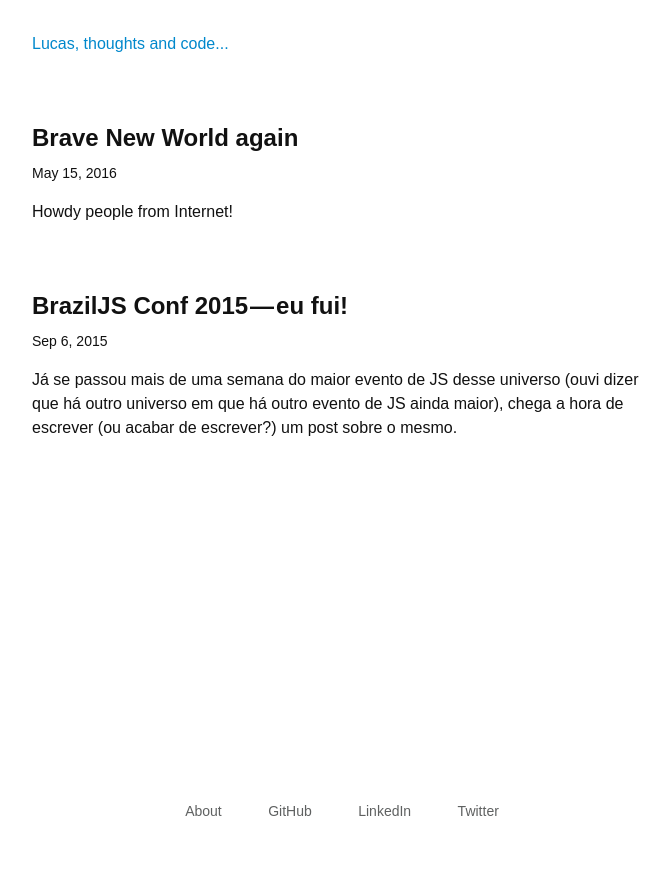
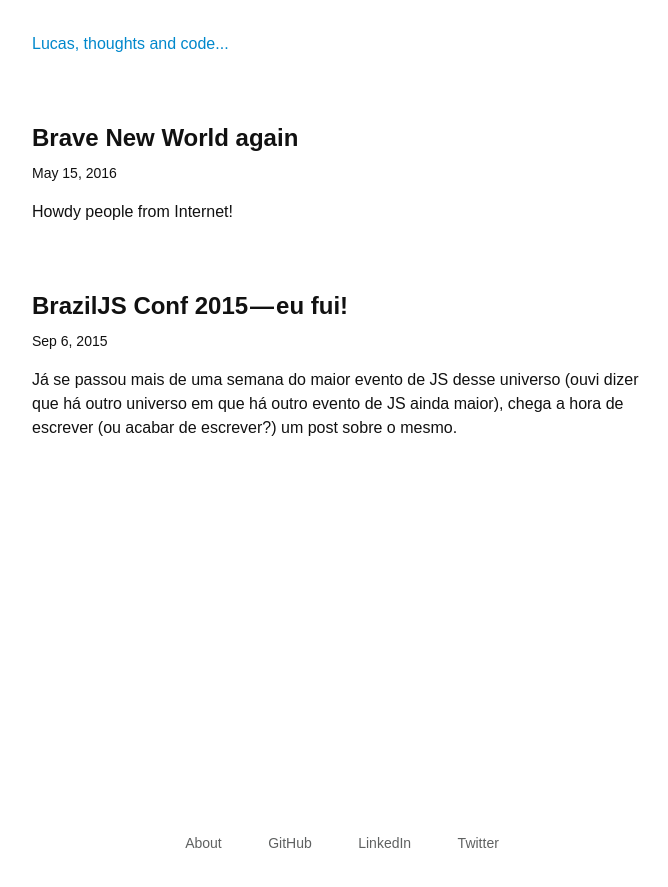
Before and after one commit to AgtLucas/_agtlucas.com, a Jekyll site: the page built from index.html, in a window 1280 px wide. Shown: the top 887 px of the page, without its empty margins (298-966 px from the left). Built offline with Jekyll 4.4.1, drawn with Linux system fonts in a browser that asks for light colours; some web fonts are replaced.

Commit message:
Update footer css

```diff
--- a/src/css/config/base.css
+++ b/src/css/config/base.css
@@ -44,8 +44,8 @@ blockquote {
 
 .Footer {
   position: relative;
-  margin: 2em 0;
-  padding: 2em;
+  margin: 1em 0;
+  padding: 1em;
 }
 
 .Post {
```
Also changed, not shown: _includes/css/main.css.
